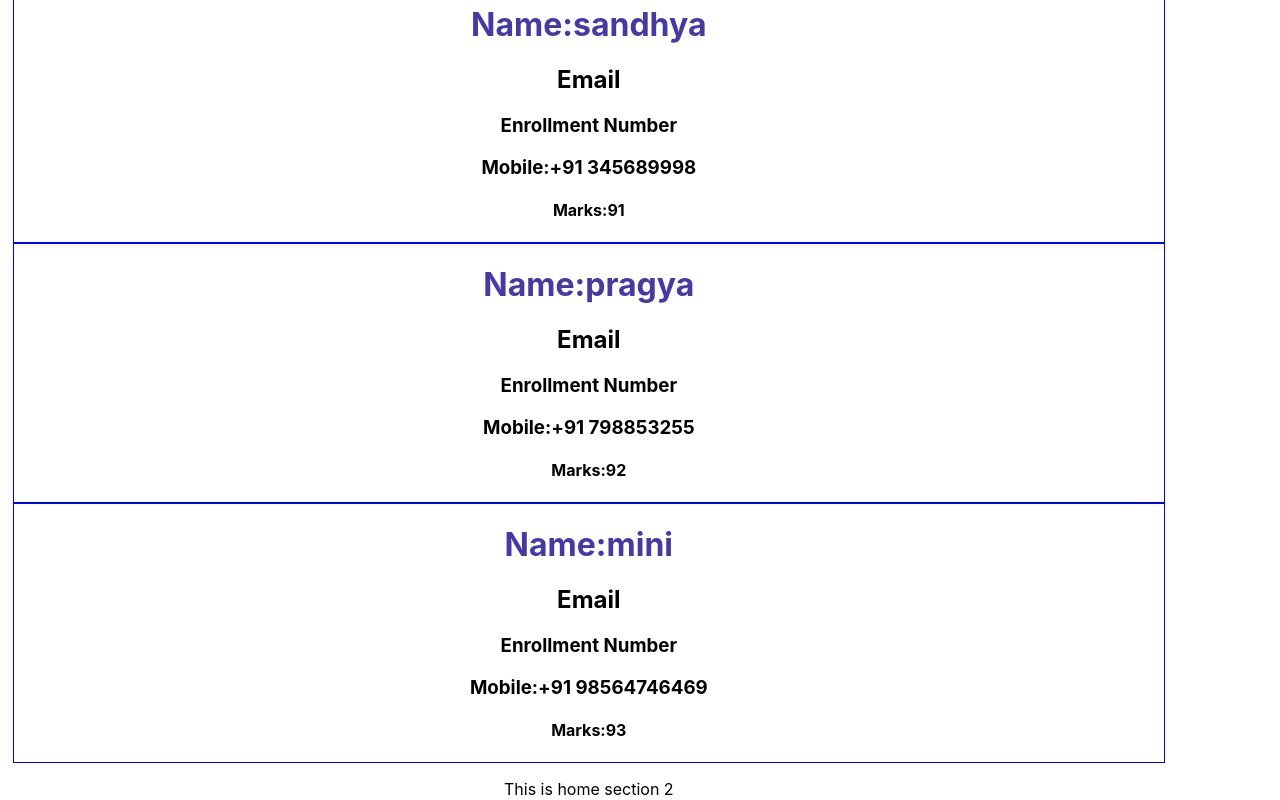
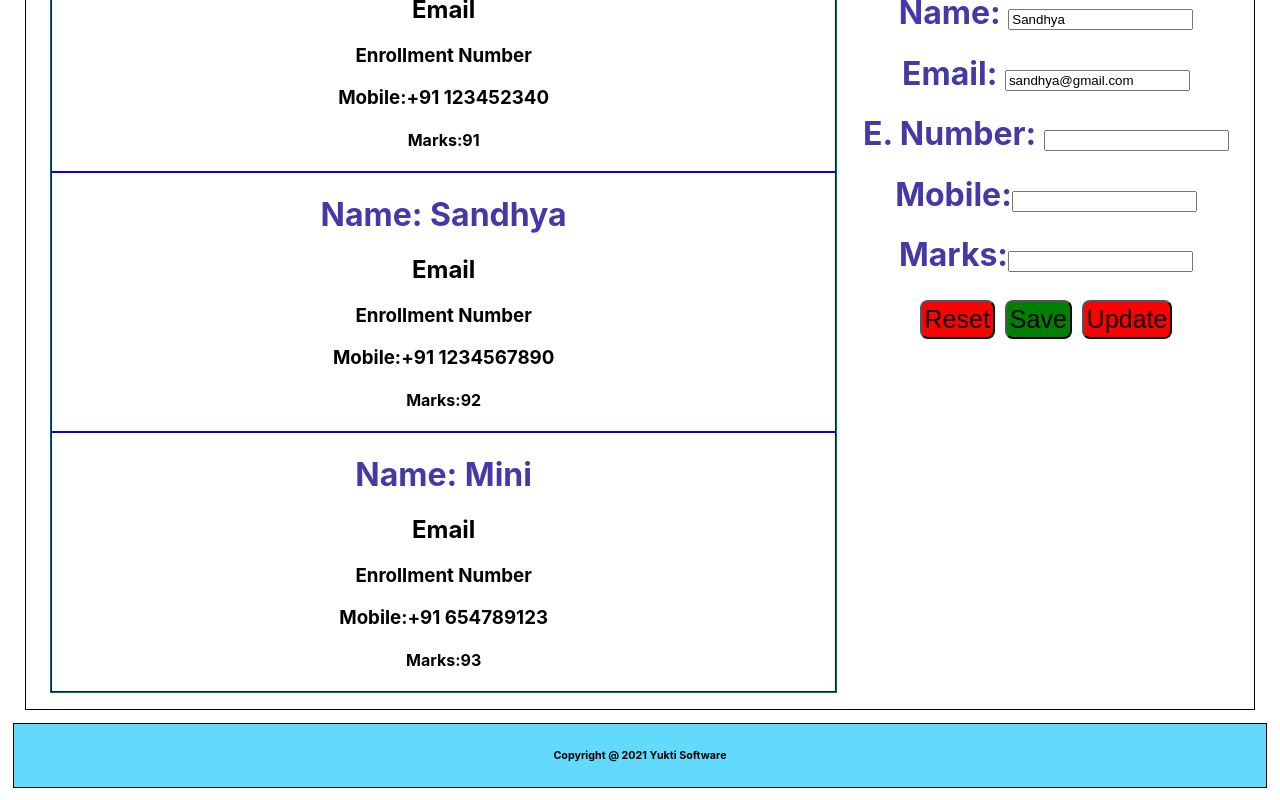
Before and after one commit to Sandhya3622000/project, a React (Create React App) app in the folder myclientapp/: page / in a window 1280 px wide. Shown: the part 280-1080 px from the top of the page. Built offline with nearby package versions, Linux system fonts and the light colour scheme.

Commit message:
Lab05 footer,header,home,student

```diff
--- a/myclientapp/src/App.css
+++ b/myclientapp/src/App.css
@@ -1,20 +1,25 @@
-/* *{
+/*
+*{
   box-sizing:border-box;
   height: 0px;
-  width: 0px; */
+  width: 0px;
+} */
 
 .App {
   text-align: center;
-  width: 90%;
-  height: 95%;
+  width: 98%;
+  height:98%;
   margin: 1%;
 }
+
+
+
 .navbar {
   border-bottom: 1px solid #a5a1a2;
   max-width: 90%;
   display: flex;
   /* margin: 0 auto; */
-  margin-top : 2%;
+  margin-top: 2%;
   margin-bottom: 2%;
 }
 
--- a/myclientapp/src/components/footer.js
+++ b/myclientapp/src/components/footer.js
@@ -1,12 +1,11 @@
-import React from 'react';
+import React from 'react'
 
 function Footer() {
     return (
-        <div style={{border:'1px solid pink'}}>
-            <h6>This is footer section</h6>
-
+        <div className="footerStyle">
+            <h6>Copyright @ 2021 Yukti Software </h6>
         </div>
-    );
-};
+    )
+}
 
 export default Footer;
--- a/myclientapp/src/components/home.js
+++ b/myclientapp/src/components/home.js
@@ -1,27 +1,15 @@
-import React from 'react';
-import Student from './student';
+import React from "react";
+import HomeForm from "./homeForm";
+import HomeTable from "./homeTable";
+import Student from "./student";
 
 function Home() {
-    return (
-        <div className="homeTablestyle">
-            <div className="home1Style">
-            <p>This is home section 1</p>
-            <h2>welcome</h2>
-            <Student name="sandhya" marks="91" mobile="+91 345689998"/>
-            <Student name="pragya" marks="92" mobile="+91 798853255"/>
-            <Student name="mini" marks="93" mobile="+91 98564746469"/>
-
-        </div>
-        <div className="homeFromStyle ">
-
-        <p>This is home section 2</p>
-             <h2>welcome</h2>
-            <Student name="sandhya" marks="91" mobile="+91 9876544432"/>
-            <Student name="pragya" marks="92" mobile="+91 798853255"/>
-            <Student name="mini" marks="93" mobile="+91 9856474646"/>
-            </div>
-        </div>
-    );
-};
+  return (
+    <div className="homeStyle">
+     <HomeTable/>
+      <HomeForm/>
+    </div>
+  );
+}
 
 export default Home;
--- a/myclientapp/src/components/homeForm.js
+++ b/myclientapp/src/components/homeForm.js
@@ -7,70 +7,47 @@ function HomeForm() {
     const resetButtonStyle = {margin:'5px', padding:'3px',fontSize:'25px', backgroundColor:'red', borderRadius:'8px'};
     const submitButtonStyle ={margin:'5px', padding:'3px',fontSize:'25px', backgroundColor:'green', borderRadius:'8px'};
 
-const empty_Student = {
-  name:'abc',
-  email:'',
-  enrollmentNo : '',
-  mobile: '',
-  marks :''
-};
+    var name = 'Sandhya';
+    var email ='sandhya@gmail.com';
+    var enrollmentNo = '18ETCSB001';
+    var mobile= '+91 1234567890';
+    var marks ='99'
+
+    var setName= (newName)=>{
+        name = newName;
+    }
+
+    var setEmail= (newEmail)=>{
+        email = newEmail
+    }
+
+    [name, setName] =useState('Sandhya');
+    [email, setEmail] =useState(email);
+   var  updateHandler = ()=>{
+       setName('Mini' );
+       setEmail('mini@gmail.cocm');
+
+   }
 
 
-    const [student, setStudent]=useState(empty_Student);
+   var  resetHandler = ()=>{
+    setName('' );
+    setEmail('');
 
-    const updateHandler = ()=>{
-      var student2={...student, mobile:'+1 98654425222'};
-     setStudent(student2);
-    }
-
-
-    const changeNameHandler = (event)=>{
-
-      //var field =  event.target.name;
-
-      //var newValue =  event.target.value;
-      // console.log('field:'+field);
-      // console.log('newValue:'+newValue);
-      var student2={...student, name:event.target.value };
-     setStudent(student2);
-    }
-
-    const changeEmailHandler = (event)=>{
-      var student2={...student, email:event.target.value};
-    setStudent(student2);
-    }
-
-    const changeEnrollmentHandler = (event)=>{
-      var student2={...student, enrollmentNo:event.target.value};
-    setStudent(student2);
-    }
-
-
-    const changeMobileHandler = (event)=>{
-      var student2={...student, mobile:event.target.value};
-    setStudent(student2);
-    }
-    const changeMarksHandler = (event)=>{
-      var student2={...student, marks:event.target.value};
-    setStudent(student2);
-    }
-
-    // const resetHandler = ()=>{
-    //  setStudent(empty_Student);
-    // }
+}
     return (
         <div className="homeFormStyle">
           <div style={{minHeight:'700px'}}>
-            <h1>Name: <input type="text" id="studentName" name='name' value={student.name} onChange={(event)=>{changeNameHandler(event)}}/></h1>
-             <h1>Email: <input type="text" id="studentEmail" name='email' value={student.email} onChange={(event)=>{changeEmailHandler(event)}}/></h1>
-            <h1>E. Number: <input type="text" id="studentEnrollment" name='enrollmentNo' value ={student.enrollmentNo}  onChange={(event)=>{changeEnrollmentHandler(event)}} /></h1>
-            <h1>Mobile:<input type="text" id="studentMobile" name='mobile' value={student.mobile}  onChange={(event)=>{changeMobileHandler(event)}}/></h1>
-            <h1>Marks:<input type="text" id="studentMarks" name='marks' value={student.marks}  onChange={(event)=>{changeMarksHandler(event)}}/></h1>
+            <h1>Name: <input type="text" value={name}/></h1>
+            <h1>Email: <input type="text" value={email}/></h1>
+            <h1>E. Number: <input type="text" /></h1>
+            <h1>Mobile:<input type="text"/></h1>
+            <h1>Marks:<input type="text" /></h1>
         {/* </div>
         <div style={{minHeight:'100px', margin:'10px'}}> */}
-            <input style={resetButtonStyle}    type="submit" value="Reset"  />
+            <input style={resetButtonStyle} onClick={resetHandler}   type="submit" value="Reset"/>
             <input style={submitButtonStyle} type="submit" value="Save"/>
-            <input style={resetButtonStyle}  type="submit" value="Update" />
+            <input style={resetButtonStyle} onClick={updateHandler} type="submit" value="Update"/>
         </div>
       </div>
     )
--- a/myclientapp/src/components/homeTable.js
+++ b/myclientapp/src/components/homeTable.js
@@ -4,10 +4,9 @@ import Student from './student'
 function HomeTable() {
     return (
         <div className="homeTableStyle">
-        <Student name="Pragya" enroll_no="20" email ="pragya@gmail.com" marks="91" mobile="+91 123452340"mobile2="+91 123452340" />
-        <Student name="Komal"  enroll_no="20"email ="komal@gmail.com" marks="92" mobile="+91 1234567890" mobile2="+91 123452340"/>
-        <Student name="mini " enroll_no="30"email ="minil@gmail.com" marks="92" mobile="+91 1234567890" mobile2="+91 123452340"/>
-        <Student name="Sandhya"  enroll_no="40" email ="sandhya@gmail.com" marks="92" mobile="+91 654789123"mobile2="+91 123452340" />
+        <Student name="Pragya" marks="91" mobile="+91 123452340" />
+        <Student name="Sandhya" marks="92" mobile="+91 1234567890" />
+        <Student name="Mini" marks="93" mobile="+91 654789123" />
       </div>
     )
 }
--- a/myclientapp/src/components/navbar.js
+++ b/myclientapp/src/components/navbar.js
@@ -1,18 +1,16 @@
-import React from 'react';
+import React from 'react'
 
 function Navbar() {
     return (
         <div className="navbar">
-            <div class="links">
-                 <a className="link" href="/home">Home</a>
-                 <a className="link" href="/application">Application</a>
-                 <a className="link" href="/contact">Contact</a>
-                 <a className="link" href="/profile">Profile</a>
+            <div className="links">
+                <a className="link" href="/home">Home</a>
+                <a className="link" href="/application">Application</a>
+                <a className="link" href="/contact">Contact</a>
+                <a className="link" href="/profile">Profile</a>
             </div>
-
-
-        </div>
-    );
-};
+            </div>
+    )
+}
 
 export default Navbar;
```
Also changed, not shown: myclientapp/src/components/student.js (+5 -5 lines).
